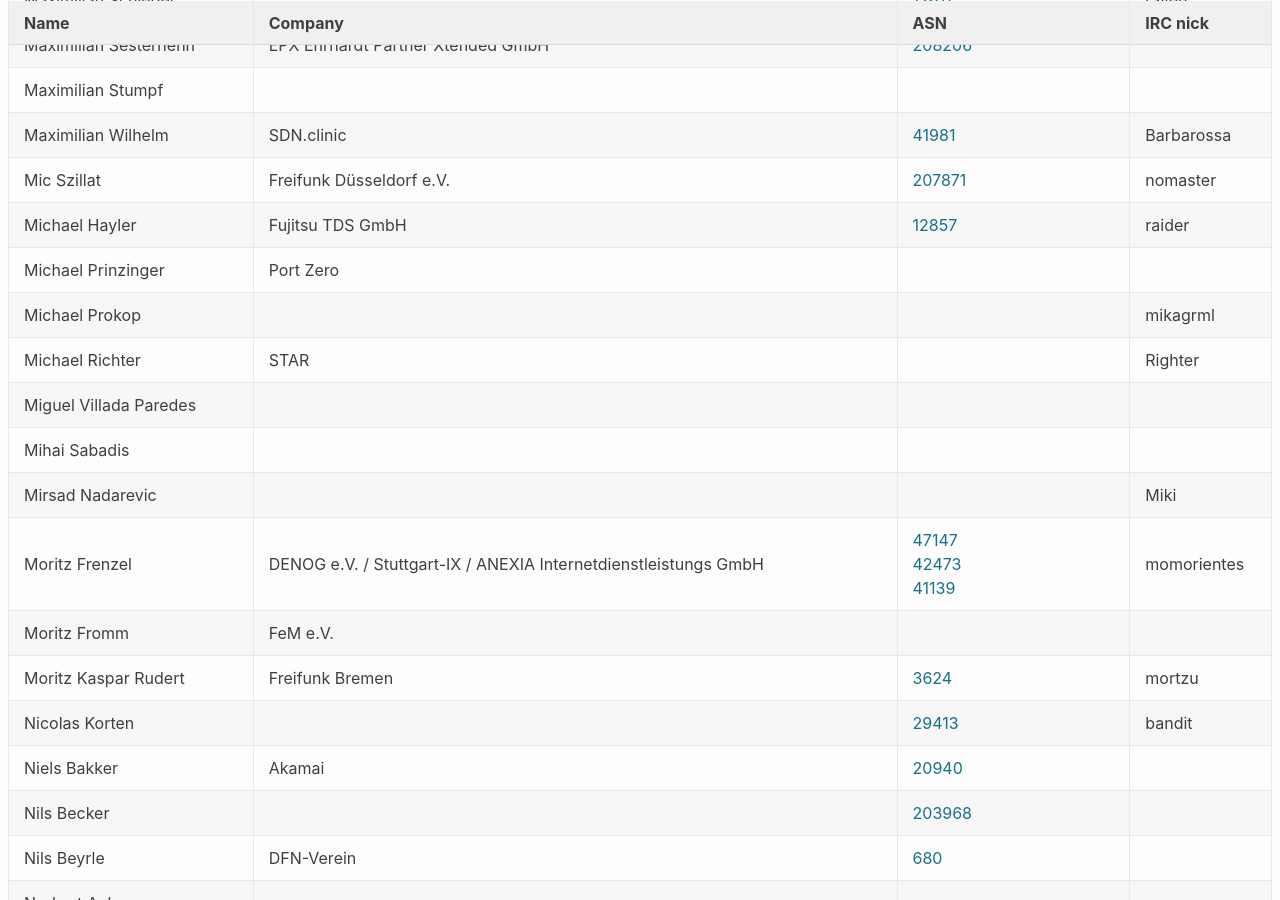
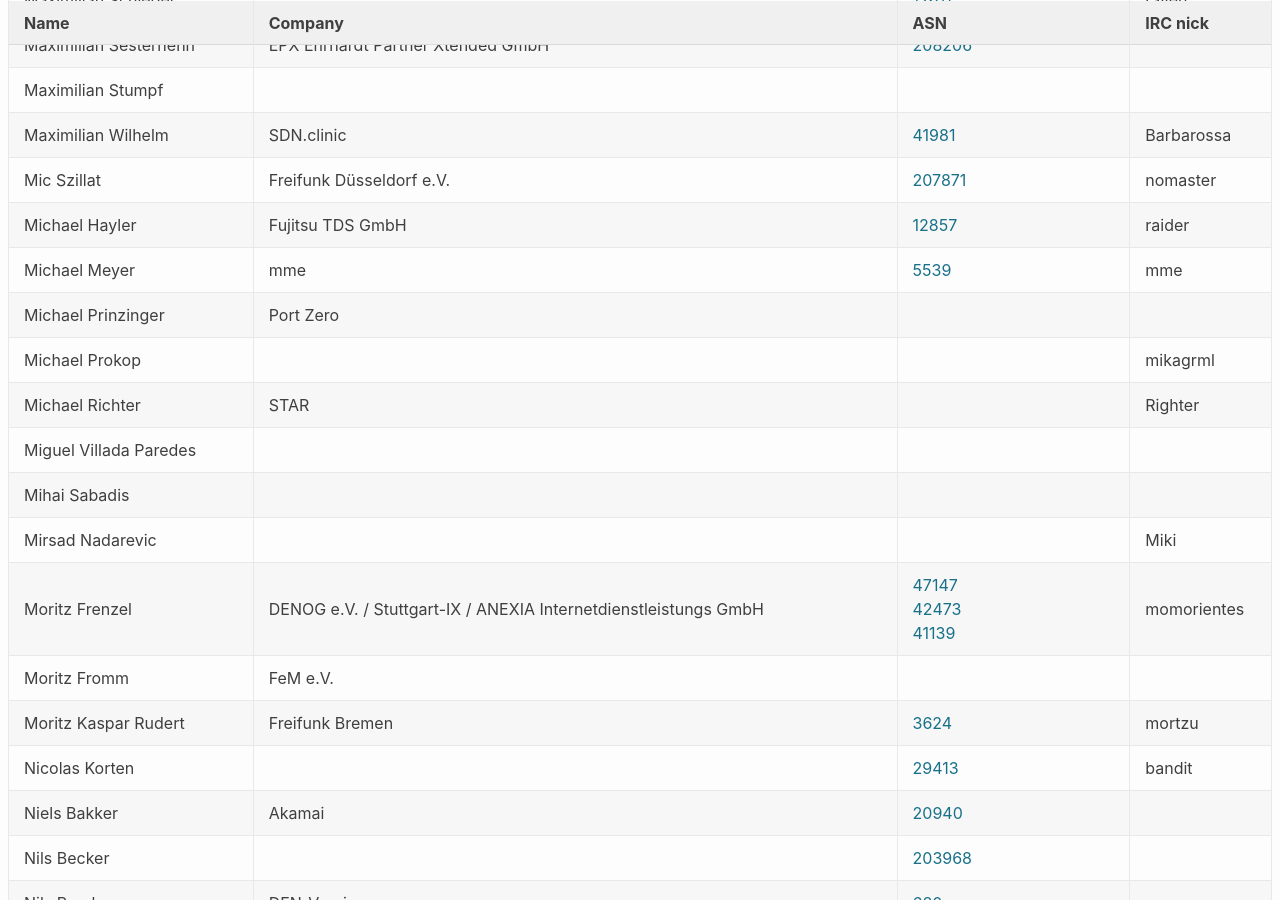
Before and after one commit to denog/pretix-attendeelist, a Jekyll site: the page built from denog13/index.markdown, in a window 1280 px wide and 900 px high, scrolled down 9118 px. Built offline with Jekyll 4.4.1, drawn with Linux system fonts in a browser that asks for light colours.

Commit message:
Latest data: Tue Oct 19 06:12:56 UTC 2021

```diff
--- a/_data/attendees_denog13.json
+++ b/_data/attendees_denog13.json
@@ -1192,6 +1192,12 @@
     "company": "Fujitsu TDS GmbH",
     "irc": "raider",
     "asn": "12857"
+  },
+  {
+    "name": "Michael Meyer",
+    "company": "mme",
+    "irc": "mme",
+    "asn": "5539"
   },
   {
     "name": "Michael Prinzinger",
```
